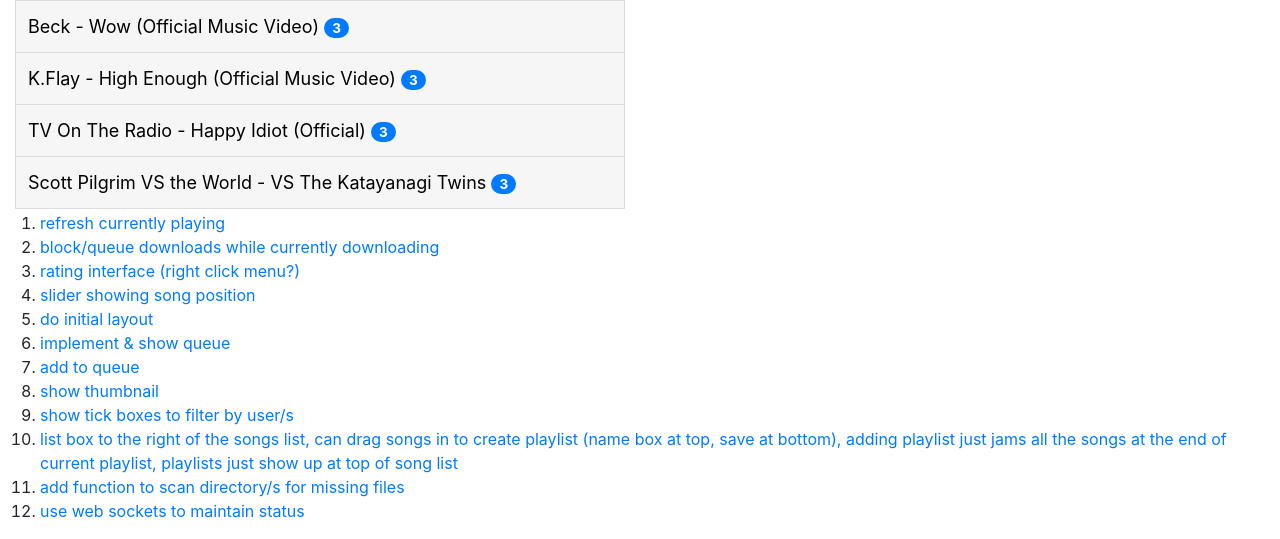
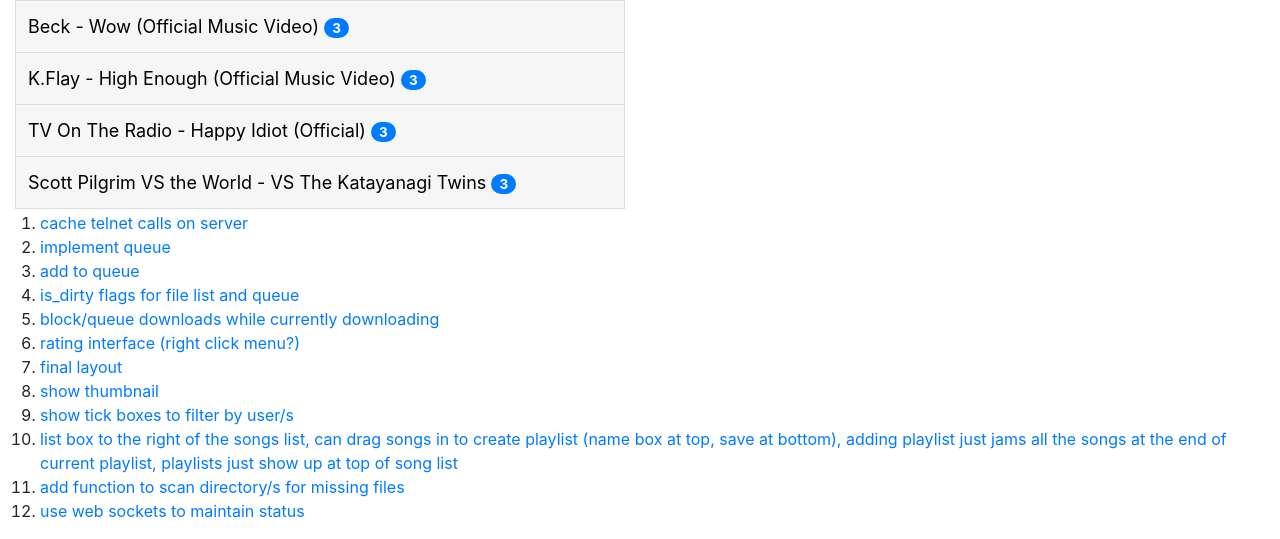
Before and after one commit to twelvedogs/music_pump, a Flask app: page / in a window 1280 px wide. Shown: the part 962-1501 px from the top of the page. Run offline with Flask 2, Linux system fonts and the light colour scheme; data comes from the database, SQL or seed files in the repository; data that the repository does not hold is empty; some libraries are stand-ins or nearby versions.

Commit message:
cleanups

```diff
--- a/static/scripts/controls.js
+++ b/static/scripts/controls.js
@@ -117,16 +117,11 @@ function set_play_state(p){
 function get_song(){
     $.getJSON($SCRIPT_ROOT + '/_get_song', {
       }, function(data) {
-        console.log('response', data)
         if(data === null){
-          console.log('no data')
           $('#currentlyPlaying').val('Nothing playing');
         }else{
-          console.log(data.result);
           $('#currentlyPlaying').val(data.result.filename);
 
-          $('#song_length').val(data.result.length);
-          $('#song_played').val(data.result.played);
           length = data.result.length;
           played = data.result.played
           $('#video_progress').prop('aria-valuemax', data.result.length);
--- a/templates/index.html
+++ b/templates/index.html
@@ -56,14 +56,13 @@
   </div>
 
   <ol id="myUL">
-      <li><a href="#">refresh currently playing</a></li>
+      <li><a href="#">cache telnet calls on server</a></li>
+      <li><a href="#">implement queue</a></li>
+      <li><a href="#">add to queue</a></li>
+      <li><a href="#">is_dirty flags for file list and queue</a></li>
       <li><a href="#">block/queue downloads while currently downloading</a></li>
-
       <li><a href="#">rating interface (right click menu?)</a></li>
-      <li><a href="#">slider showing song position</a></li>
-      <li><a href="#">do initial layout</a></li>
-      <li><a href="#">implement & show queue</a></li>
-      <li><a href="#">add to queue</a></li>
+      <li><a href="#">final layout</a></li>
       <li><a href="#">show thumbnail</a></li>
       <li><a href="#">show tick boxes to filter by user/s</a></li>
       <li><a href="#">list box to the right of the songs list, can drag songs in to create playlist (name box at top, save at bottom), adding playlist just jams all the songs at the end of current playlist, playlists just show up at top of song list</a></li>
```
